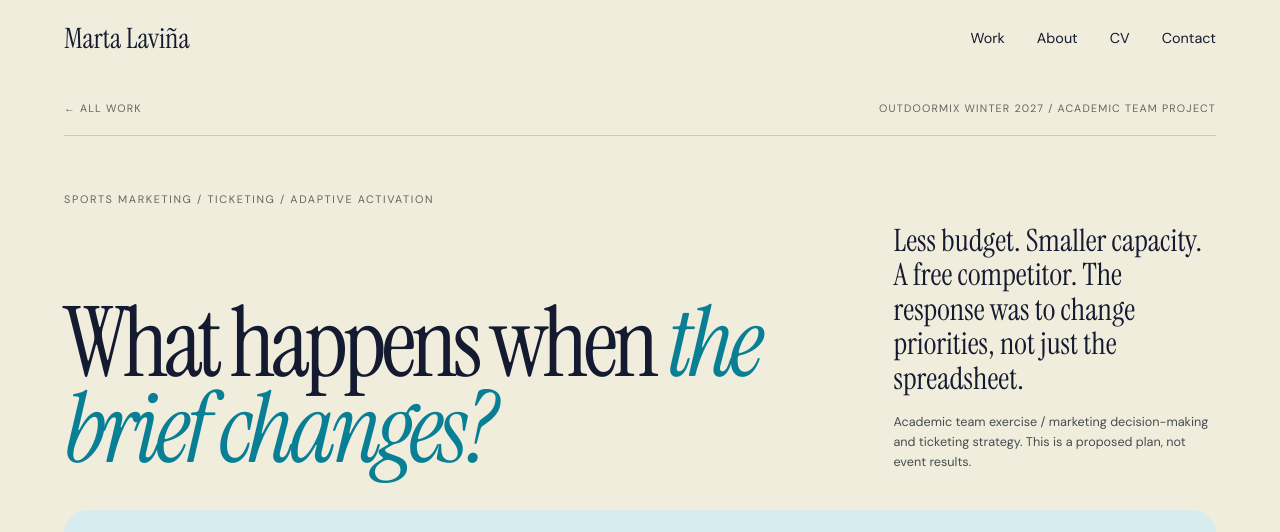
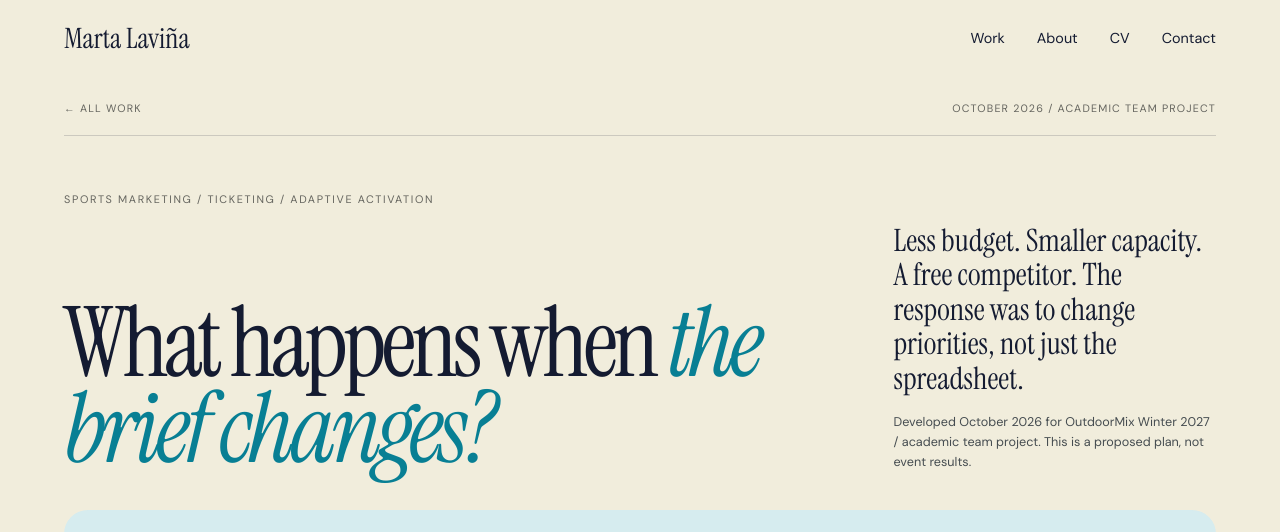
Before and after one commit to martalavina/marta-archive-portfolio, a Next.js app: page /archive/outdoormix-winter in a window 1280 px wide. Shown: the top 532 px of the page. Built offline with nearby package versions, Linux system fonts and the light colour scheme.

Commit message:
Clarify OutdoorMix was created in October 2026

```diff
--- a/app/archive/outdoormix-winter/page.js
+++ b/app/archive/outdoormix-winter/page.js
@@ -1,9 +1,9 @@
 import ProjectStory from '../../ProjectStory';
 export const metadata={title:'OutdoorMix Winter | Marta Laviña',description:'Adaptive sports marketing and ticketing strategy when budget, capacity and competition change.'};
 const story={
- meta:'OUTDOORMIX WINTER 2027 / ACADEMIC TEAM PROJECT',eyebrow:'SPORTS MARKETING / TICKETING / ADAPTIVE ACTIVATION',
+ meta:'OCTOBER 2026 / ACADEMIC TEAM PROJECT',eyebrow:'SPORTS MARKETING / TICKETING / ADAPTIVE ACTIVATION',
  title:'What happens when',titleAccent:'the brief changes?',lead:'Less budget. Smaller capacity. A free competitor. The response was to change priorities, not just the spreadsheet.',
- role:'Academic team exercise / marketing decision-making and ticketing strategy. This is a proposed plan, not event results.',
+ role:'Developed October 2026 for OutdoorMix Winter 2027 / academic team project. This is a proposed plan, not event results.',
  accent:'#d6ecef',highlight:'#087f94',image:'/home-v2/cover-outdoormix.webp',wide:true,imageAlt:'OutdoorMix Winter creative title artwork from the original strategy presentation',
  disclaimer:'Academic planning project for OutdoorMix Winter 2027, not a claim of a commissioned campaign or an executed ticketing result.',
  sections:[
```
